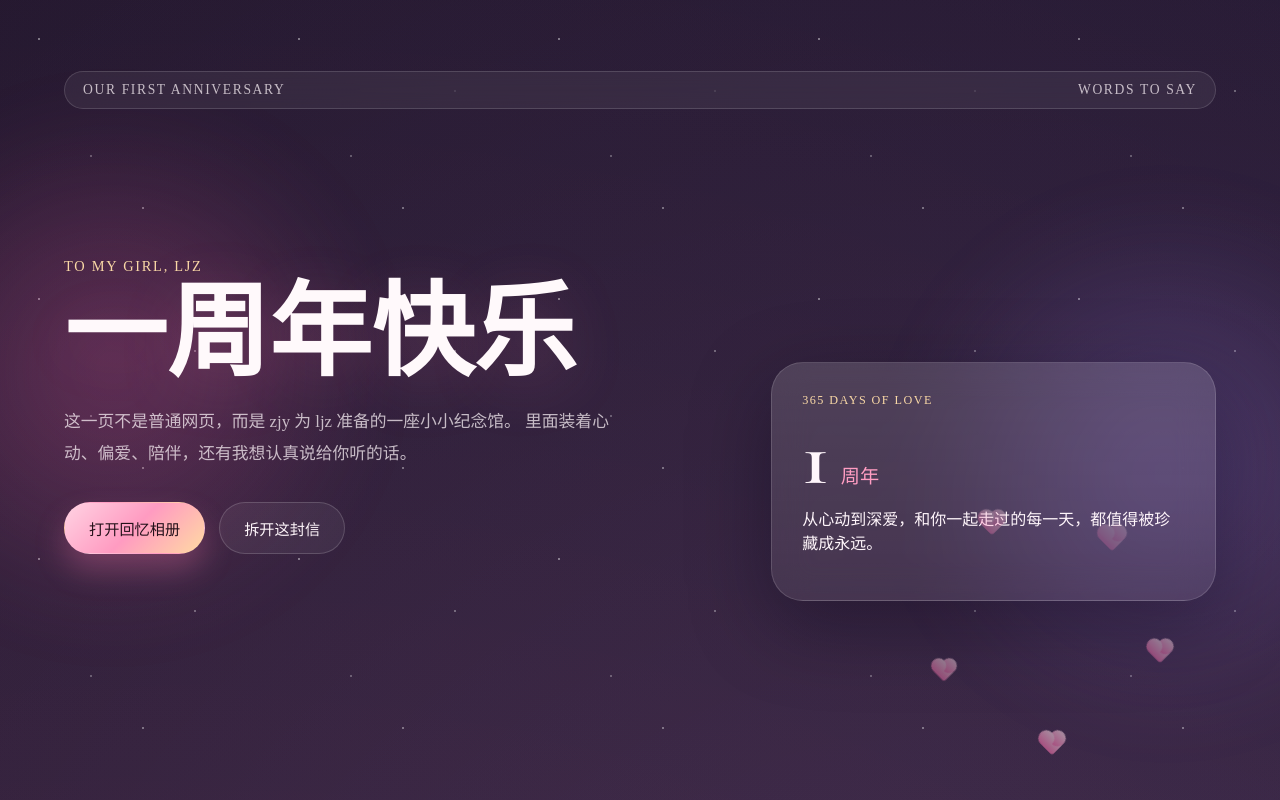
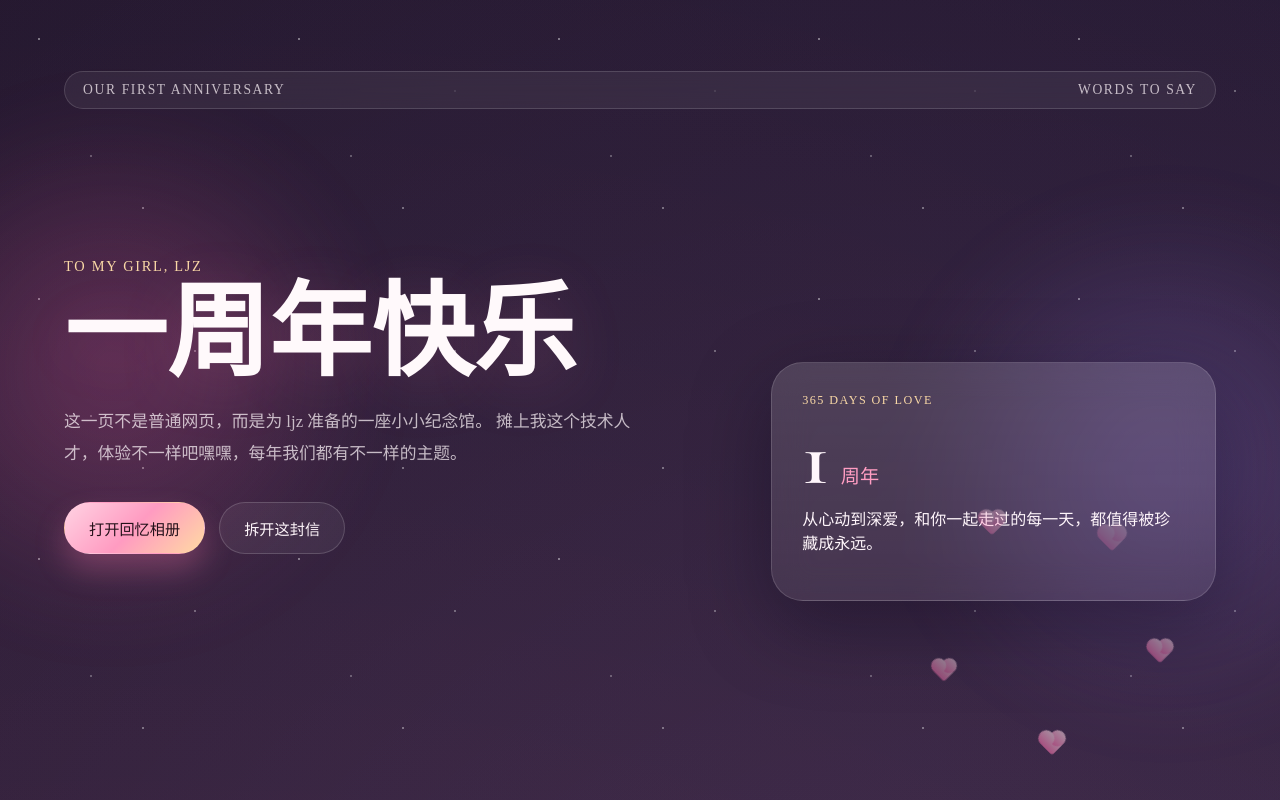
Before and after one commit to jacksonhe939/jk_jz_aniv, a plain HTML site: page index.html in a window 1280 px wide. Shown: the top 800 px of the page. Drawn offline with nearby package versions, Linux system fonts and the light colour scheme; a web font is replaced by a local one.

Commit message:
Update hero intro copy
Made-with: Cursor

```diff
--- a/index.html
+++ b/index.html
@@ -30,8 +30,8 @@
         <p class="eyebrow">To my girl, ljz</p>
         <h1>一周年快乐</h1>
         <p class="hero-copy">
-          这一页不是普通网页，而是 zjy 为 ljz 准备的一座小小纪念馆。
-          里面装着心动、偏爱、陪伴，还有我想认真说给你听的话。
+          这一页不是普通网页，而是为 ljz 准备的一座小小纪念馆。
+          摊上我这个技术人才，体验不一样吧嘿嘿，每年我们都有不一样的主题。
         </p>
         <div class="hero-actions">
           <a class="primary-btn" href="#gallery">打开回忆相册</a>
```
